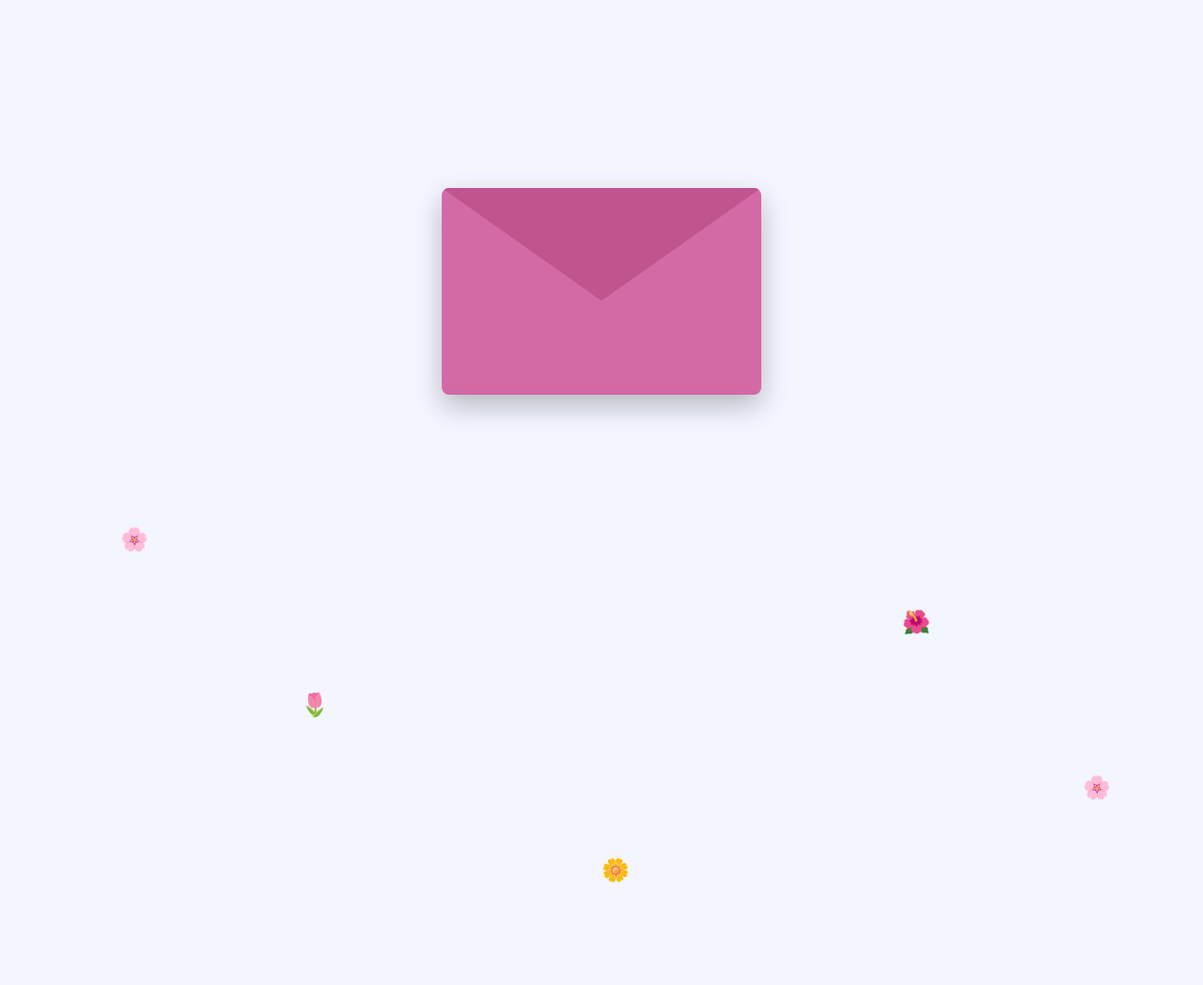
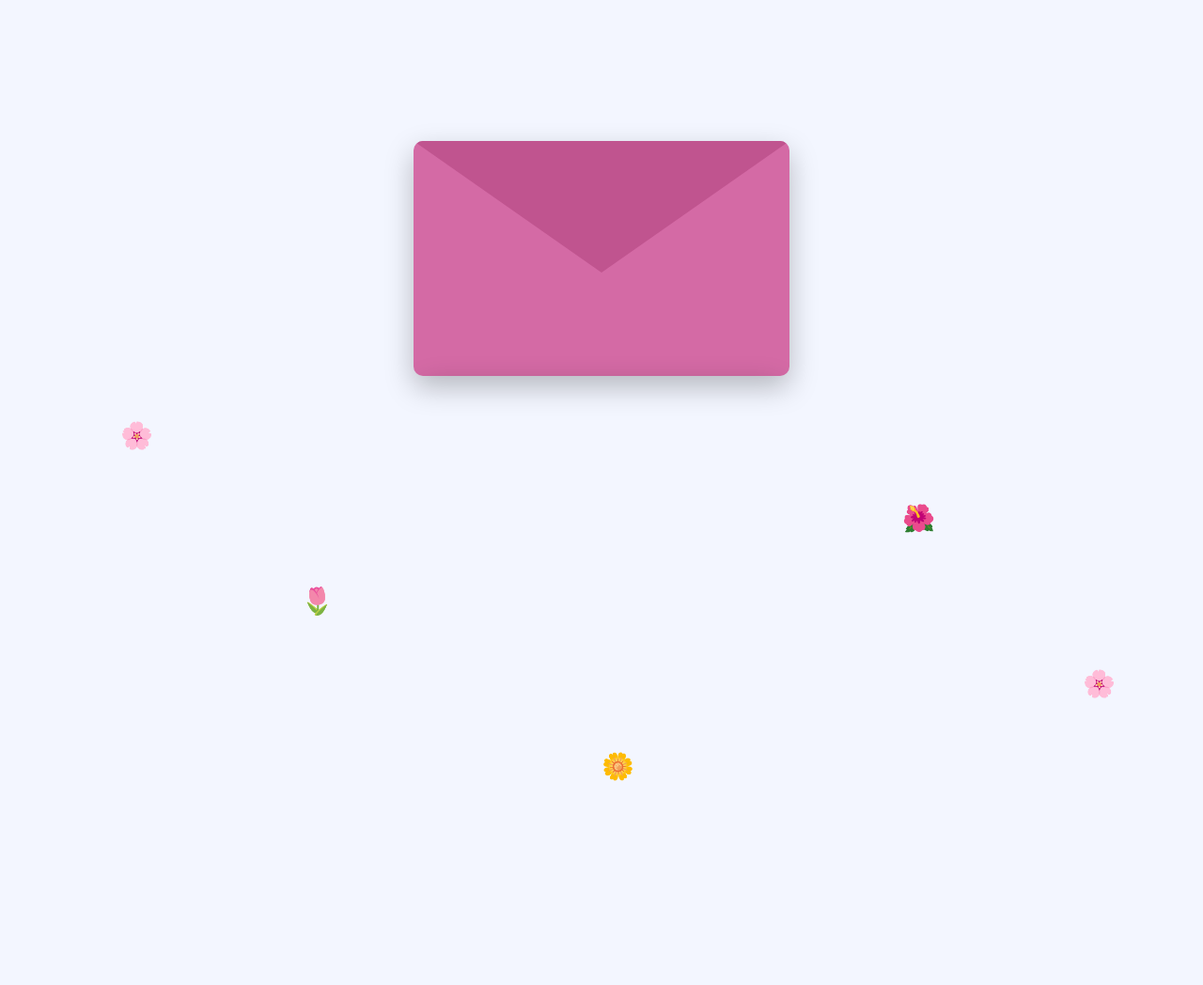
Before and after one commit to INDORAPTOR-001/Womens_day_card_for_harshitaaaa, a plain HTML site: page index.html in a window 1280 px wide. Shown: the top 1048 px of the page at 94% size. Drawn offline with Linux system fonts and the light colour scheme.

Commit message:
Enhance envelope animation and layout
Refactor envelope and letter styles, add scroll animation.

```diff
--- a/index.html
+++ b/index.html
@@ -2,128 +2,140 @@
 <html>
 <head>
 <title>Happyy Women's Day Harshiitaaaaa</title>
-
 <style>
-
 body{
   margin:0;
-min-height:200vh;
-display:flex;
-justify-content:center;
-align-items:flex-start;
+  font-family:Arial, sans-serif;
   background:#f3f6ff;
-font-family:Arial, sans-serif;
-padding-top:200px;
+  overflow-x:hidden;
+  height:200vh; /* allow scrolling */
 }
 
-/* flowers */
-
+/* floating flowers */
 .flower{
   position:absolute;
-font-size:24px;
+  font-size:28px;
   animation:float 10s linear infinite;
 }
-
 @keyframes float{
   0%{transform:translateY(100vh);}
   100%{transform:translateY(-10vh);}
 }
 
+/* scene container */
+.scene{
+  position:relative;
+  display:flex;
+  justify-content:center;
+  margin-top:150px;
+  height:0; /* envelope controls its own height */
+}
+
 /* envelope */
-
 .envelope{
   position:relative;
-width:340px;
-height:220px;
+  width:400px;
+  height:250px;
   background:#d46aa5;
-border-radius:8px;
-cursor:pointer;
+  border-radius:10px;
   box-shadow:0 12px 30px rgba(0,0,0,0.25);
   overflow:hidden;
+  cursor:pointer;
 }
 
 /* flap */
-
 .flap{
   position:absolute;
   top:0;
   left:0;
-
-border-left:170px solid transparent;
-border-right:170px solid transparent;
-border-top:120px solid #c0548f;
-
+  width:0;
+  height:0;
+  border-left:200px solid transparent;
+  border-right:200px solid transparent;
+  border-top:140px solid #c0548f;
   transform-origin:top;
   transition:0.6s;
   z-index:3;
 }
 
 /* letter */
-
 .letter{
   position:absolute;
-width:320px;
+  width:380px;
   background:white;
   left:10px;
-top:230px;
-
+  top:250px; /* start fully hidden */
   padding:25px;
   box-sizing:border-box;
   border-radius:10px;
-
   text-align:center;
   font-size:16px;
   line-height:1.6;
   color:#444;
-
-transition:1s;
   box-shadow:0 10px 30px rgba(0,0,0,0.25);
+  z-index:2;
+  transition:top 0.1s linear; /* smooth movement */
 }
 
-/* open animation */
-
+/* open flap */
 .open .flap{
   transform:rotateX(180deg);
 }
 
-.open .letter{
-top:40px;
-}
-
-/* text */
-
+/* text styles */
 h3{
   margin-top:5px;
-font-size:22px;
+  font-size:24px;
   color:#7a2c5c;
 }
-
 </style>
 </head>
-
 <body>
 
+<!-- floating flowers -->
 <div class="flower" style="left:10%">🌸</div>
 <div class="flower" style="left:25%; animation-delay:2s">🌷</div>
 <div class="flower" style="left:50%; animation-delay:4s">🌼</div>
 <div class="flower" style="left:75%; animation-delay:1s">🌺</div>
 <div class="flower" style="left:90%; animation-delay:3s">🌸</div>
 
-<div class="envelope" onclick="this.classList.toggle('open')">
-
+<div class="scene">
+  <div class="envelope" id="env" onclick="openFlap()">
     <div class="flap"></div>
-
-<div class="letter">
-
+    <div class="letter" id="letter">
       <h3>Happy Women's Day</h3>
-
       <p>
 Sometimes people don’t say it enough, but the effort, patience, and strength you show everyday really reallllyyyy deserve to be appreciated. Whether it’s the way you handle your responsibilities, support the people around you, and ik how much you carry each dayy, it doesn’t go unnoticed. Everyone faces their own challenges, but the women like you face themm with courage and handle them. Today is just a small reminder that all of that matters and that the impact you have on the people around you is soooo greatt. I hope you continue doing the things that make you happy, achieving the goals and moving forward with the same confidence and strength you always show! Wishing you a day where you feel appreciated, respected, and proud of everything you’ve done and everything you’re still going to accomplish 🫂🫂🫂
       </p>
-
+    </div>
+  </div>
 </div>
 
-</div>
+<script>
+const envelope = document.getElementById("env");
+const letter = document.getElementById("letter");
 
+let flapOpened = false;
+function openFlap(){
+  if(!flapOpened){
+    envelope.classList.add("open");
+    flapOpened = true;
+  }
+}
+
+// scroll animation
+window.addEventListener("scroll",()=>{
+  if(!flapOpened) return; // only move after flap opens
+  let scrollY = window.scrollY;
+  const startTop = 250; // hidden position
+  const endTop = 40;    // fully visible position
+  const scrollRange = 300; // pixels of scroll to pull letter fully
+
+  // calculate new top
+  let newTop = startTop - (scrollY/scrollRange)*(startTop - endTop);
+  if(newTop < endTop) newTop = endTop; // stop at full letter
+  letter.style.top = newTop + "px";
+});
+</script>
 </body>
   </html>
```
Lines whose indentation alone changed are shown as unchanged.
